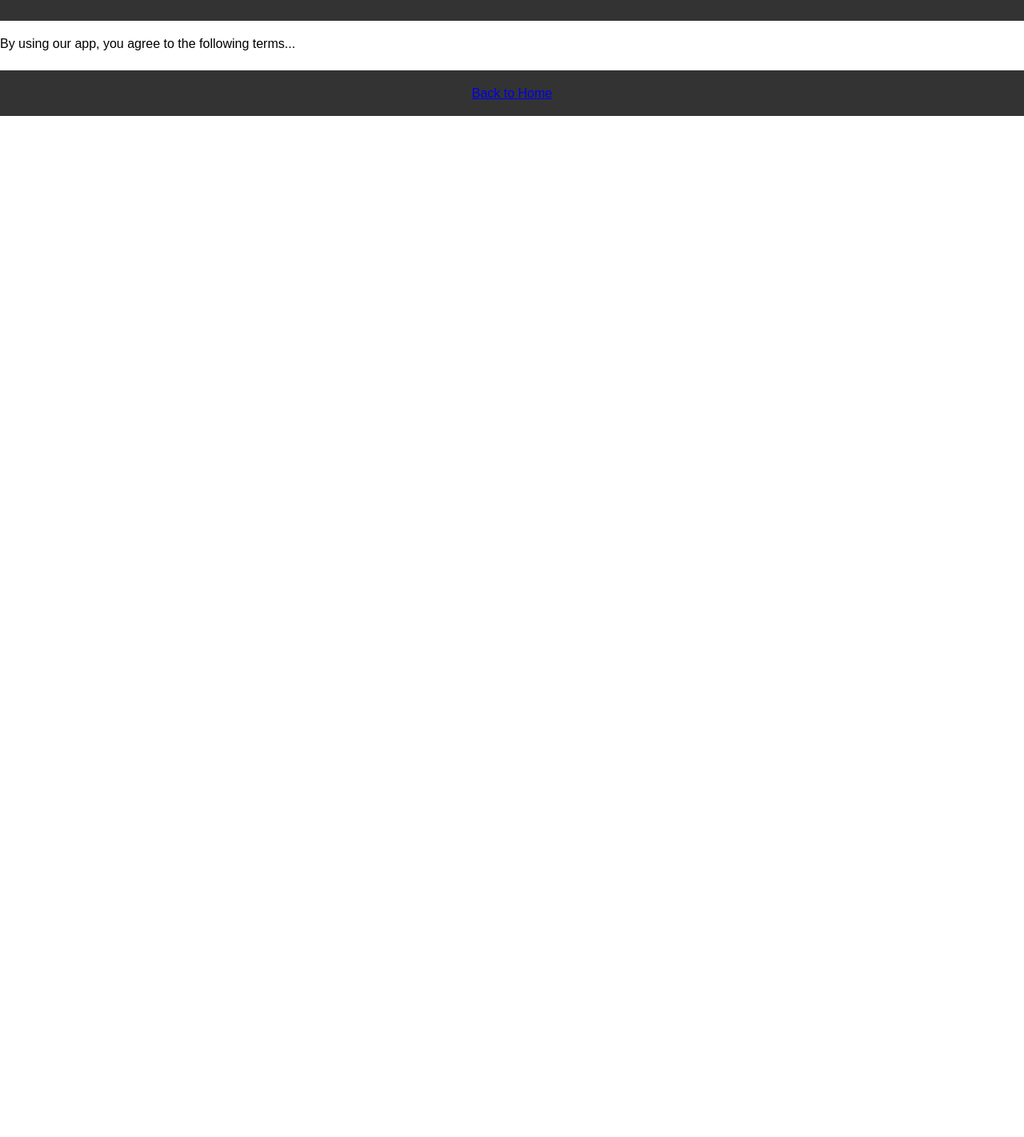
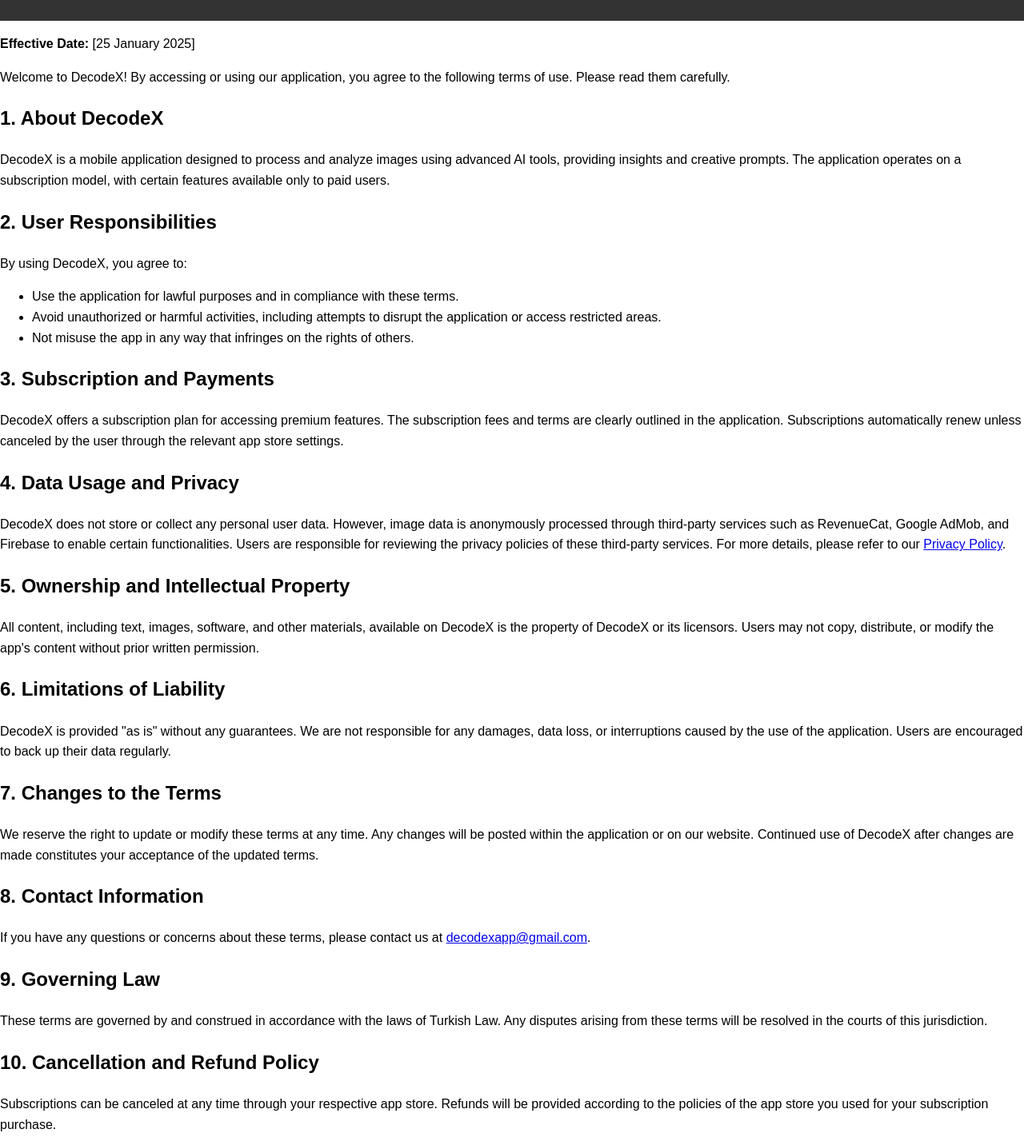
Before and after one commit to TolgaKaramese/DecodeX, a plain HTML site: page terms-of-use.html in a window 1280 px wide. Shown: the part 100-1522 px from the top of the page at 80% size. Before the commit the page ends 800 px from the top, so only its background shows below. Drawn offline with Linux system fonts and the light colour scheme.

Commit message:
Update terms-of-use.html

```diff
--- a/terms-of-use.html
+++ b/terms-of-use.html
@@ -11,7 +11,44 @@
         <h1>Terms of Use</h1>
     </header>
     <main>
-        <p>By using our app, you agree to the following terms...</p>
+        <p><strong>Effective Date:</strong> [25 January 2025]</p>
+    <p>Welcome to DecodeX! By accessing or using our application, you agree to the following terms of use. Please read them carefully.</p>
+
+    <h2>1. About DecodeX</h2>
+    <p>DecodeX is a mobile application designed to process and analyze images using advanced AI tools, providing insights and creative prompts. The application operates on a subscription model, with certain features available only to paid users.</p>
+
+    <h2>2. User Responsibilities</h2>
+    <p>By using DecodeX, you agree to:</p>
+    <ul>
+        <li>Use the application for lawful purposes and in compliance with these terms.</li>
+        <li>Avoid unauthorized or harmful activities, including attempts to disrupt the application or access restricted areas.</li>
+        <li>Not misuse the app in any way that infringes on the rights of others.</li>
+    </ul>
+
+    <h2>3. Subscription and Payments</h2>
+    <p>DecodeX offers a subscription plan for accessing premium features. The subscription fees and terms are clearly outlined in the application. Subscriptions automatically renew unless canceled by the user through the relevant app store settings.</p>
+
+    <h2>4. Data Usage and Privacy</h2>
+    <p>DecodeX does not store or collect any personal user data. However, image data is anonymously processed through third-party services such as RevenueCat, Google AdMob, and Firebase to enable certain functionalities. Users are responsible for reviewing the privacy policies of these third-party services. For more details, please refer to our <a href="privacy-policy.html">Privacy Policy</a>.</p>
+
+    <h2>5. Ownership and Intellectual Property</h2>
+    <p>All content, including text, images, software, and other materials, available on DecodeX is the property of DecodeX or its licensors. Users may not copy, distribute, or modify the app's content without prior written permission.</p>
+
+    <h2>6. Limitations of Liability</h2>
+    <p>DecodeX is provided "as is" without any guarantees. We are not responsible for any damages, data loss, or interruptions caused by the use of the application. Users are encouraged to back up their data regularly.</p>
+
+    <h2>7. Changes to the Terms</h2>
+    <p>We reserve the right to update or modify these terms at any time. Any changes will be posted within the application or on our website. Continued use of DecodeX after changes are made constitutes your acceptance of the updated terms.</p>
+
+    <h2>8. Contact Information</h2>
+    <p>If you have any questions or concerns about these terms, please contact us at <a href="mailto:decodexapp@gmail.com">decodexapp@gmail.com</a>.</p>
+
+    <h2>9. Governing Law</h2>
+    <p>These terms are governed by and construed in accordance with the laws of Turkish Law. Any disputes arising from these terms will be resolved in the courts of this jurisdiction.</p>
+
+    <h2>10. Cancellation and Refund Policy</h2>
+    <p>Subscriptions can be canceled at any time through your respective app store. Refunds will be provided according to the policies of the app store you used for your subscription purchase.</p>
+
     </main>
     <footer>
         <a href="index.html">Back to Home</a>
```
